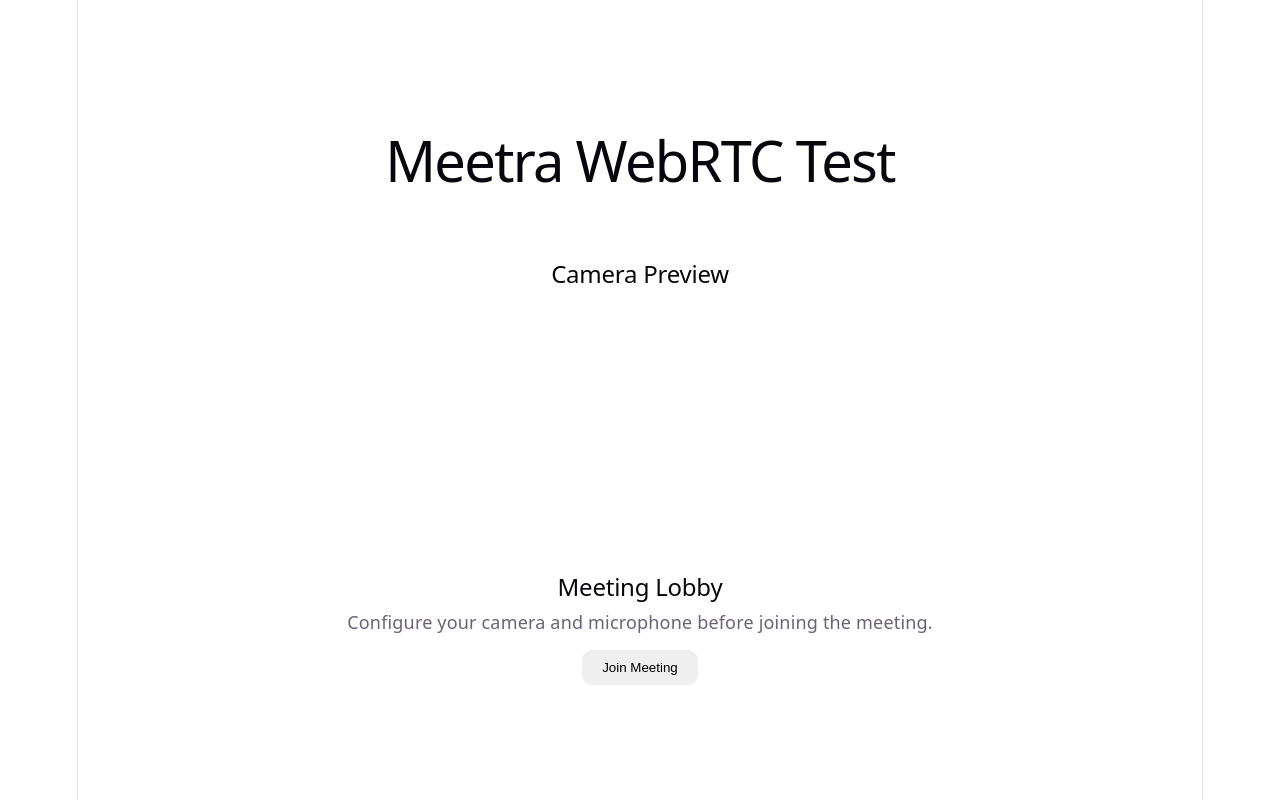
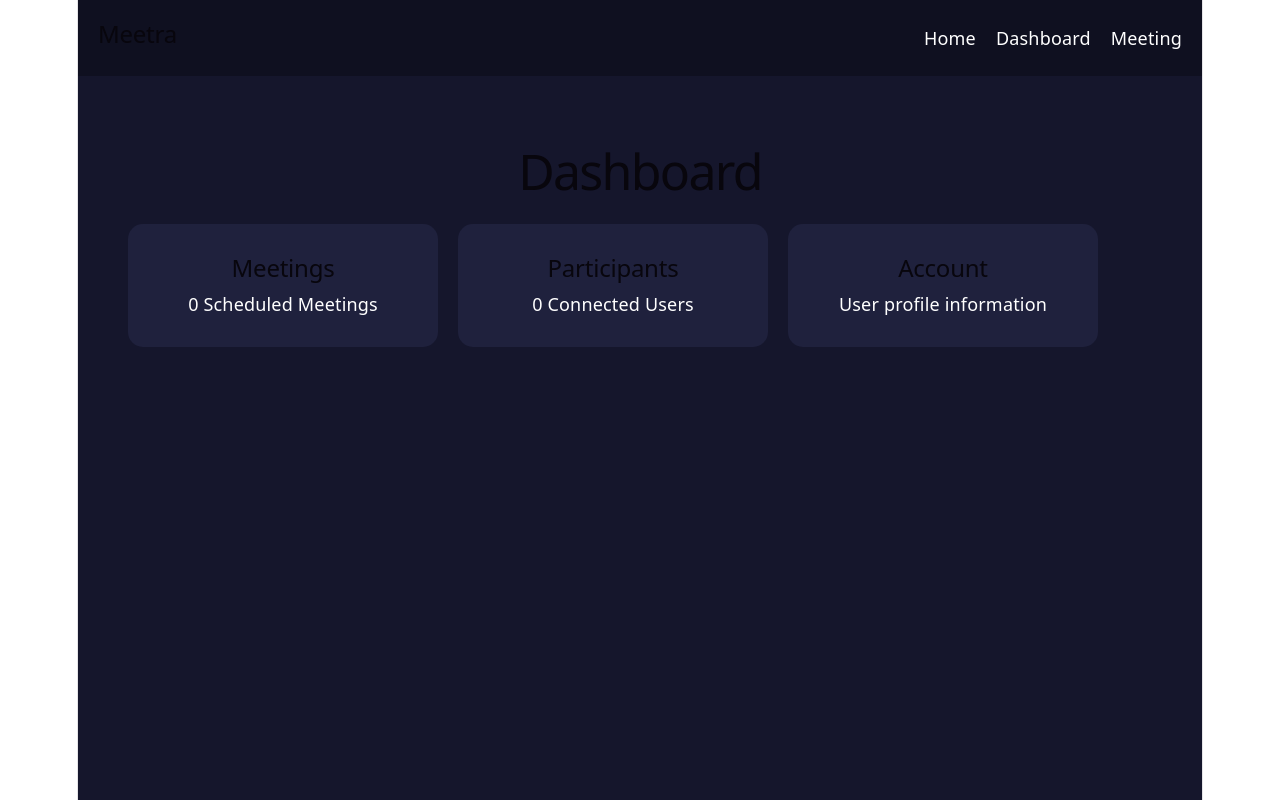
Before and after one commit to Mola2025/Meetra, a React (Vite) app in the folder client/: page /dashboard in a window 1280 px wide. Shown: the top 800 px of the page. Built offline with nearby package versions, Linux system fonts and the light colour scheme; no server answers.

Commit message:
Added media controls and leave room functionality

```diff
--- a/client/src/App.jsx
+++ b/client/src/App.jsx
@@ -1,21 +1,26 @@
-import { useState } from "react";
-import Lobby from "./components/Lobby";
-import MeetingRoom from "./components/MeetingRoom";
+import { BrowserRouter, Routes, Route } from "react-router-dom";
+
+import Navbar from "./components/Navbar";
+
+import Home from "./pages/Home";
+import Dashboard from "./pages/Dashboard";
+import Meeting from "./pages/Meeting";
+
 import "./App.css";
 
 function App() {
-  const [joined, setJoined] = useState(false);
+  return (
+    <BrowserRouter>
+      <Navbar />
 
-  return (
-    <section id="center">
-      <h1>Meetra WebRTC Test</h1>
+      <Routes>
+        <Route path="/" element={<Home />} />
 
-      {!joined ? (
-        <Lobby onJoin={() => setJoined(true)} />
-      ) : (
-        <MeetingRoom />
-      )}
-    </section>
+        <Route path="/dashboard" element={<Dashboard />} />
+
+        <Route path="/meeting" element={<Meeting />} />
+      </Routes>
+    </BrowserRouter>
   );
 }
 
--- a/client/src/components/MeetingRoom.jsx
+++ b/client/src/components/MeetingRoom.jsx
@@ -1,37 +1,53 @@
-import { useEffect, useState } from "react";
+import { useEffect, useRef, useState } from "react";
 import socket from "../socket/socket";
 
 function MeetingRoom() {
   const [roomId, setRoomId] = useState("");
   const [userName, setUserName] = useState("");
   const [joined, setJoined] = useState(false);
+  const [participants, setParticipants] = useState([]);
+  const [stream, setStream] = useState(null);
+  const [isMuted, setIsMuted] = useState(false);
+  const [cameraOff, setCameraOff] = useState(false);
 
-  const [participants, setParticipants] = useState([]);
-
-  const [isMuted, setIsMuted] = useState(false);
-  const [audioTrack, setAudioTrack] = useState(null);
+  const videoRef = useRef(null);
 
   useEffect(() => {
     socket.on("room-users", (users) => {
       setParticipants(users);
     });
 
+    socket.on("user-joined", (data) => {
+      setParticipants(data.users || []);
+    });
+
+    socket.on("user-left", (data) => {
+      setParticipants(data.users || []);
+    });
+
     return () => {
       socket.off("room-users");
+      socket.off("user-joined");
+      socket.off("user-left");
     };
   }, []);
+
+  useEffect(() => {
+    if (videoRef.current && stream) {
+      videoRef.current.srcObject = stream;
+    }
+  }, [stream, joined]);
 
   const joinRoom = async () => {
     if (!roomId || !userName) return;
 
     try {
-      const stream = await navigator.mediaDevices.getUserMedia({
+      const mediaStream = await navigator.mediaDevices.getUserMedia({
         video: true,
         audio: true,
       });
 
-      const track = stream.getAudioTracks()[0];
-      setAudioTrack(track);
+      setStream(mediaStream);
 
       socket.emit("join-room", {
         roomId,
@@ -45,16 +61,47 @@ function MeetingRoom() {
     }
   };
 
+  const leaveRoom = () => {
+    socket.emit("leave-room", {
+      roomId,
+      userName,
+    });
+
+    if (stream) {
+      stream.getTracks().forEach((track) => {
+        track.stop();
+      });
+    }
+
+    if (videoRef.current) {
+      videoRef.current.srcObject = null;
+    }
+
+    setStream(null);
+    setParticipants([]);
+    setJoined(false);
+    setIsMuted(false);
+    setCameraOff(false);
+  };
+
   const toggleMute = () => {
-    if (!audioTrack) return;
+    if (!stream) return;
 
-    if (isMuted) {
-      audioTrack.enabled = true;
-      setIsMuted(false);
-    } else {
-      audioTrack.enabled = false;
-      setIsMuted(true);
-    }
+    stream.getAudioTracks().forEach((track) => {
+      track.enabled = !track.enabled;
+    });
+
+    setIsMuted(!isMuted);
+  };
+
+  const toggleCamera = () => {
+    if (!stream) return;
+
+    stream.getVideoTracks().forEach((track) => {
+      track.enabled = !track.enabled;
+    });
+
+    setCameraOff(!cameraOff);
   };
 
   return (
@@ -63,25 +110,13 @@ function MeetingRoom() {
         minHeight: "100vh",
         background: "#0f1020",
         color: "white",
-        display: "flex",
-        flexDirection: "column",
-        alignItems: "center",
-        paddingTop: "100px",
+        paddingTop: "50px",
+        textAlign: "center",
       }}
     >
-      <h1 style={{ fontSize: "60px" }}>Meetra WebRTC Test</h1>
-
       {!joined ? (
-        <div
-          style={{
-            marginTop: "50px",
-            display: "flex",
-            flexDirection: "column",
-            gap: "15px",
-            width: "300px",
-          }}
-        >
-          <h2 style={{ textAlign: "center" }}>Meeting Room</h2>
+        <>
+          <h1>Join Meeting Room</h1>
 
           <input
             type="text"
@@ -90,10 +125,13 @@ function MeetingRoom() {
             onChange={(e) => setUserName(e.target.value)}
             style={{
               padding: "12px",
+              margin: "10px",
               borderRadius: "8px",
-              border: "none",
+              width: "250px",
             }}
           />
+
+          <br />
 
           <input
             type="text"
@@ -102,60 +140,105 @@ function MeetingRoom() {
             onChange={(e) => setRoomId(e.target.value)}
             style={{
               padding: "12px",
+              margin: "10px",
               borderRadius: "8px",
-              border: "none",
+              width: "250px",
             }}
           />
+
+          <br />
 
           <button
             onClick={joinRoom}
             style={{
-              padding: "12px",
+              padding: "12px 20px",
               borderRadius: "8px",
-              border: "none",
               cursor: "pointer",
             }}
           >
             Join Room
           </button>
-        </div>
+        </>
       ) : (
-        <div
-          style={{
-            marginTop: "50px",
-            textAlign: "center",
-          }}
-        >
-          <h2>Meeting Room</h2>
+        <>
+          <h1>Meeting Room</h1>
 
           <h3>Room: {roomId}</h3>
 
-          <p>You joined as: {userName}</p>
+          <p>Joined as: {userName}</p>
 
+          <video
+            ref={videoRef}
+            autoPlay
+            playsInline
+            muted
+            style={{
+              width: "500px",
+              maxWidth: "90%",
+              borderRadius: "20px",
+              marginTop: "20px",
+              background: "#000",
+            }}
+          />
+
+          <div style={{ marginTop: "20px" }}>
             <button
               onClick={toggleMute}
               style={{
-              marginTop: "20px",
                 padding: "12px 20px",
+                marginRight: "10px",
                 borderRadius: "8px",
-              border: "none",
                 cursor: "pointer",
                 background: isMuted ? "#ff4d4d" : "#4caf50",
                 color: "white",
-              fontWeight: "bold",
+                border: "none",
               }}
             >
               {isMuted ? "Unmute Microphone" : "Mute Microphone"}
             </button>
 
+            <button
+              onClick={toggleCamera}
+              style={{
+                padding: "12px 20px",
+                marginRight: "10px",
+                borderRadius: "8px",
+                cursor: "pointer",
+                background: cameraOff ? "#ff4d4d" : "#2196f3",
+                color: "white",
+                border: "none",
+              }}
+            >
+              {cameraOff ? "Turn Camera On" : "Turn Camera Off"}
+            </button>
+
+            <button
+              onClick={leaveRoom}
+              style={{
+                padding: "12px 20px",
+                borderRadius: "8px",
+                cursor: "pointer",
+                background: "#777",
+                color: "white",
+                border: "none",
+              }}
+            >
+              Leave Room
+            </button>
+          </div>
+
           <div style={{ marginTop: "40px" }}>
-            <h3>Participants</h3>
+            <h2>Participants</h2>
 
-            {participants.map((user, index) => (
-              <p key={index}>{user}</p>
-            ))}
+            {participants.length === 0 ? (
+              <p>No participants connected</p>
+            ) : (
+              participants.map((user, index) => (
+                <p key={index}>{user.userName}</p>
+              ))
+            )}
           </div>
-        </div>
+        </>
       )}
     </div>
   );
--- /dev/null
+++ b/client/src/components/Navbar.jsx
@@ -0,0 +1,34 @@
+import { Link } from "react-router-dom";
+
+function Navbar() {
+  return (
+    <nav
+      style={{
+        padding: "20px",
+        display: "flex",
+        justifyContent: "space-between",
+        alignItems: "center",
+        background: "#0f1020",
+        color: "white",
+      }}
+    >
+      <h2>Meetra</h2>
+
+      <div style={{ display: "flex", gap: "20px" }}>
+        <Link to="/" style={{ color: "white", textDecoration: "none" }}>
+          Home
+        </Link>
+
+        <Link to="/dashboard" style={{ color: "white", textDecoration: "none" }}>
+          Dashboard
+        </Link>
+
+        <Link to="/meeting" style={{ color: "white", textDecoration: "none" }}>
+          Meeting
+        </Link>
+      </div>
+    </nav>
+  );
+}
+
+export default Navbar;
--- /dev/null
+++ b/client/src/pages/Dashboard.jsx
@@ -0,0 +1,61 @@
+function Dashboard() {
+  return (
+    <main
+      style={{
+        minHeight: "100vh",
+        background: "#15162c",
+        color: "white",
+        padding: "50px",
+      }}
+    >
+      <h1 style={{ fontSize: "50px" }}>Dashboard</h1>
+
+      <div
+        style={{
+          marginTop: "40px",
+          display: "flex",
+          gap: "20px",
+          flexWrap: "wrap",
+        }}
+      >
+        <div
+          style={{
+            background: "#1f213d",
+            padding: "30px",
+            borderRadius: "15px",
+            width: "250px",
+          }}
+        >
+          <h2>Meetings</h2>
+          <p>0 Scheduled Meetings</p>
+        </div>
+
+        <div
+          style={{
+            background: "#1f213d",
+            padding: "30px",
+            borderRadius: "15px",
+            width: "250px",
+          }}
+        >
+          <h2>Participants</h2>
+          <p>0 Connected Users</p>
+        </div>
+
+        <div
+          style={{
+            background: "#1f213d",
+            padding: "30px",
+            borderRadius: "15px",
+            width: "250px",
+          }}
+        >
+          <h2>Account</h2>
+          <p>User profile information</p>
+        </div>
+      </div>
+    </main>
+  );
+}
+
+export default Dashboard;
--- /dev/null
+++ b/client/src/pages/Home.jsx
@@ -0,0 +1,37 @@
+function Home() {
+  return (
+    <main
+      style={{
+        minHeight: "100vh",
+        background: "#0f1020",
+        color: "white",
+        display: "flex",
+        flexDirection: "column",
+        justifyContent: "center",
+        alignItems: "center",
+        textAlign: "center",
+      }}
+    >
+      <h1 style={{ fontSize: "70px" }}>Welcome to Meetra</h1>
+
+      <p style={{ marginTop: "20px", fontSize: "20px" }}>
+        Real-time video conferencing platform
+      </p>
+
+      <button
+        style={{
+          marginTop: "30px",
+          padding: "15px 30px",
+          borderRadius: "10px",
+          border: "none",
+          cursor: "pointer",
+          fontSize: "18px",
+        }}
+      >
+        Get Started
+      </button>
+    </main>
+  );
+}
+
+export default Home;
--- /dev/null
+++ b/client/src/pages/Meeting.jsx
@@ -0,0 +1,29 @@
+import { useState } from "react";
+import Lobby from "../components/Lobby";
+import MeetingRoom from "../components/MeetingRoom";
+
+function Meeting() {
+  const [joined, setJoined] = useState(false);
+
+  return (
+    <main
+      style={{
+        minHeight: "100vh",
+        background: "#0f1020",
+        color: "white",
+        textAlign: "center",
+        paddingTop: "50px",
+      }}
+    >
+      <h1>Meetra Meeting</h1>
+
+      {!joined ? (
+        <Lobby onJoin={() => setJoined(true)} />
+      ) : (
+        <MeetingRoom />
+      )}
+    </main>
+  );
+}
+
+export default Meeting;
```
Lines whose indentation alone changed are shown as unchanged.
